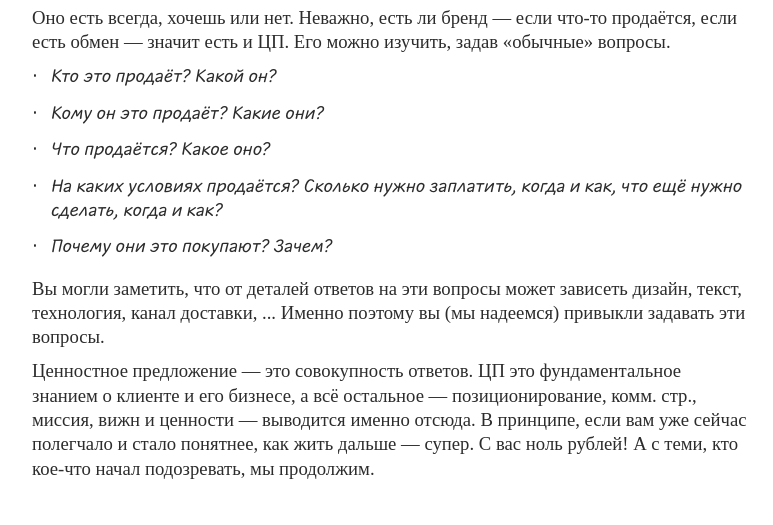
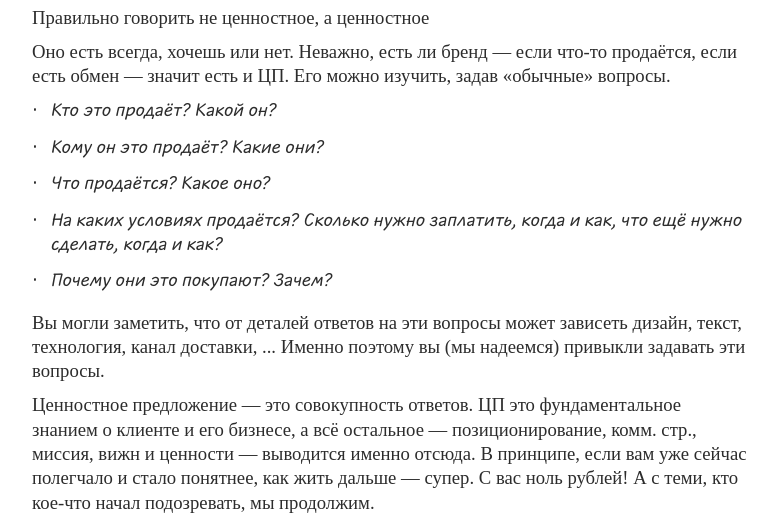
Before and after one commit to Eugene-Arutyunov/pndlnk, an Eleventy site: page src/index.html in a window 1280 px wide. Shown: the part 575-1100 px from the top of the page, without its empty margins (160-933 px from the left). Built offline with nearby package versions, Linux system fonts and the light colour scheme; Eleventy itself is replaced by a stand-in of ours; files that its build step writes are made by us from their sources; a web font is replaced by a local one.

Commit message:
Update index.html

```diff
--- a/src/index.html
+++ b/src/index.html
@@ -17,6 +17,7 @@
     <p>А что помогает?</p>
     <div class="ids__space L"></div>
     <h2>Ценностное предложение.</h2>
+    <p>Правильно говорить не ценностное, а ценностное</p>
     <p>Оно есть всегда, хочешь или нет. Неважно, есть ли бренд — если что-то продаётся, если есть обмен — значит есть и ЦП. Его можно изучить, задав «обычные» вопросы.</p>
     <ul>
       <li>Кто это продаёт? Какой он?</li>
```
